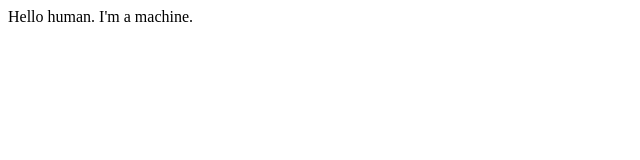
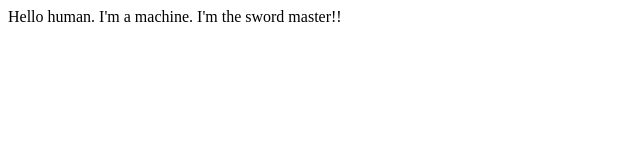
Before and after one commit to kevinOriginal/PecanPi, a plain HTML site: page index.html in a window 1280 px wide. Shown: the whole page, without its empty margins (0-640 px from the left). Drawn offline with Linux system fonts and the light colour scheme.

Commit message:
add sword master

```diff
--- a/index.html
+++ b/index.html
@@ -6,5 +6,8 @@
     <body>
         Hello human.
         I'm a machine.
+        I'm the sword master!!
+
+
     </body>
 </html>
```
